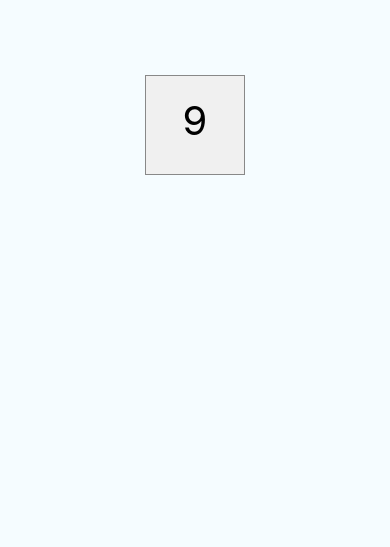
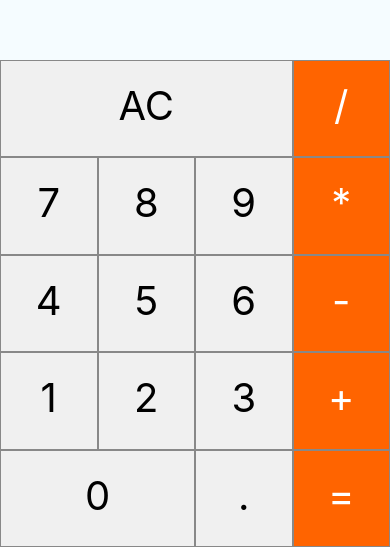
Before and after one commit to LSeraphim/Calculadora-React-Native, a React Native app: screen / in a window 390 px wide. Shown: the part 297-844 px from the top of the page. Built offline with nearby package versions, Linux system fonts and the light colour scheme.

Commit message:
botoes alinhados, e estilizados, adicionados ao App.js

```diff
--- a/App.js
+++ b/App.js
@@ -1,11 +1,29 @@
-import { Text, SafeAreaView, StyleSheet } from 'react-native';
+import { Text, SafeAreaView, StyleSheet, View } from 'react-native';
 
 import Botao from "./src/components/Botao";
 
 export default props => {
     return(
         <SafeAreaView style={estilos.container}>
-          <Botao />
+          <View style={estilos.botao}>
+            <Botao label="AC" triplo/>
+            <Botao label="/" laranja/>
+            <Botao label="7"/>
+            <Botao label="8"/>
+            <Botao label="9"/>
+            <Botao label="*" laranja/>
+            <Botao label="4"/>
+            <Botao label="5"/>
+            <Botao label="6"/>
+            <Botao label="-" laranja/>
+            <Botao label="1"/>
+            <Botao label="2"/>
+            <Botao label="3"/>
+            <Botao label="+" laranja/>
+            <Botao label="0" duplo/>
+            <Botao label="."/>
+            <Botao label="=" laranja/>
+          </View>
         </SafeAreaView>
     )
 }
@@ -14,7 +32,10 @@
   container : {
     flex: 1,
     backgroundColor: "#f5fcff",
-    justifyContent: "center",
-    alignItems: "center",
+    justifyContent: "flex-end",
+  },
+  botao : {
+    flexDirection: "row",
+    flexWrap:"wrap",
   }
 })
--- a/src/components/Botao.js
+++ b/src/components/Botao.js
@@ -1,9 +1,17 @@
-import { Text, View, TouchableHighlight, StyleSheet } from "react-native";
+import { Text, View, TouchableHighlight, StyleSheet, Dimensions } from "react-native";
+
+    const{width, height} = Dimensions.get("window");
 
 export default props => {
+
+    const estilosBotao = [estilos.botao]
+    if (props.duplo) estilosBotao.push(estilos.botaoDuplo)
+    if (props.triplo) estilosBotao.push(estilos.botaoTriplo)
+    if (props.laranja) estilosBotao.push(estilos.corLaranja)
+
     return(
             <TouchableHighlight>
-                <Text style={estilos.botao}>9</Text>
+                <Text style={estilosBotao}>{props.label}</Text>
             </TouchableHighlight>
     )
 }
@@ -11,13 +19,22 @@
 const estilos = StyleSheet.create({
     botao : {
         fontSize: 40,
-        width: 100,
-        height: 100,
+        width: width / 4,
+        height: width / 4,
         padding: 20,
         backgroundColor: "#f0f0f0",
         textAlign: "center",
         borderWidth: 1,
         borderColor: "#888",
-
+    },
+    botaoDuplo : {
+        width: width/4 * 2
+    },
+    botaoTriplo: {
+        width: width/4 * 3
+    },
+    corLaranja : {
+        backgroundColor: "#ff6400",
+        color: "#fff"
     }
 });
```
